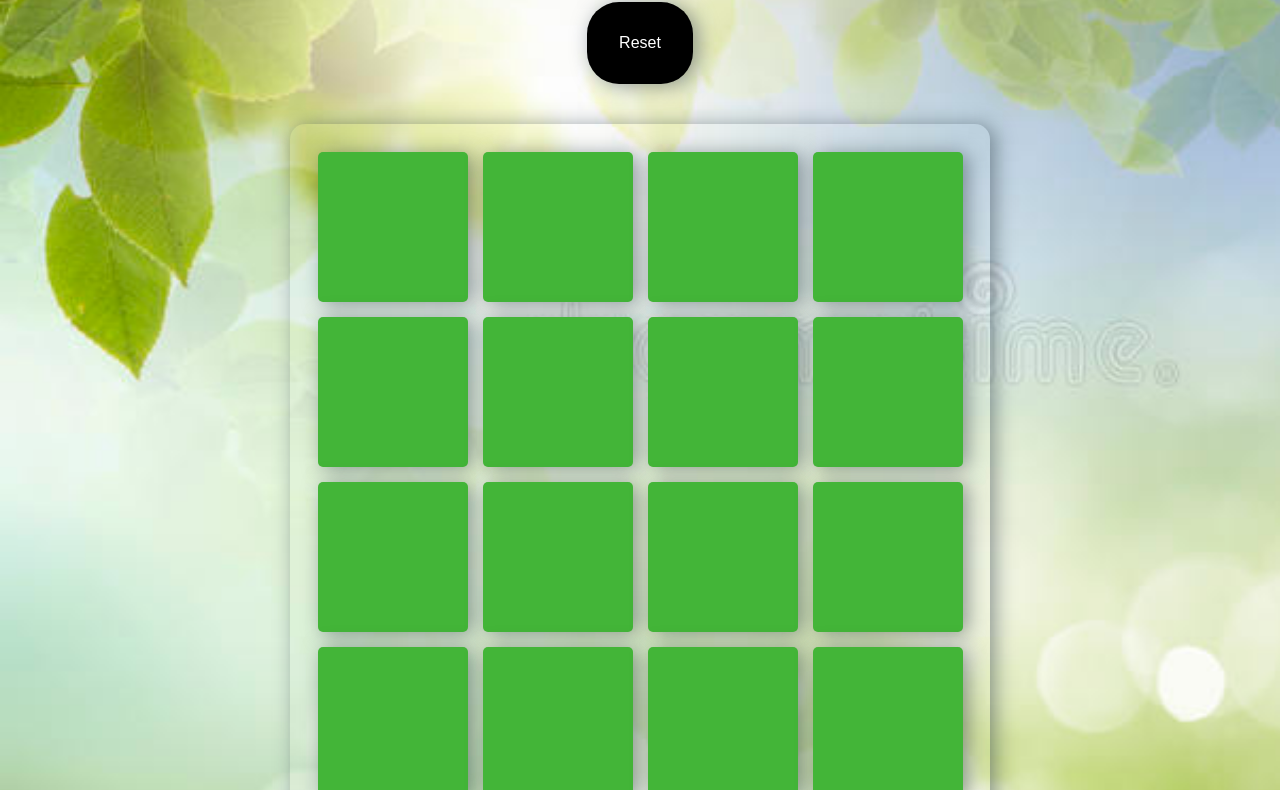
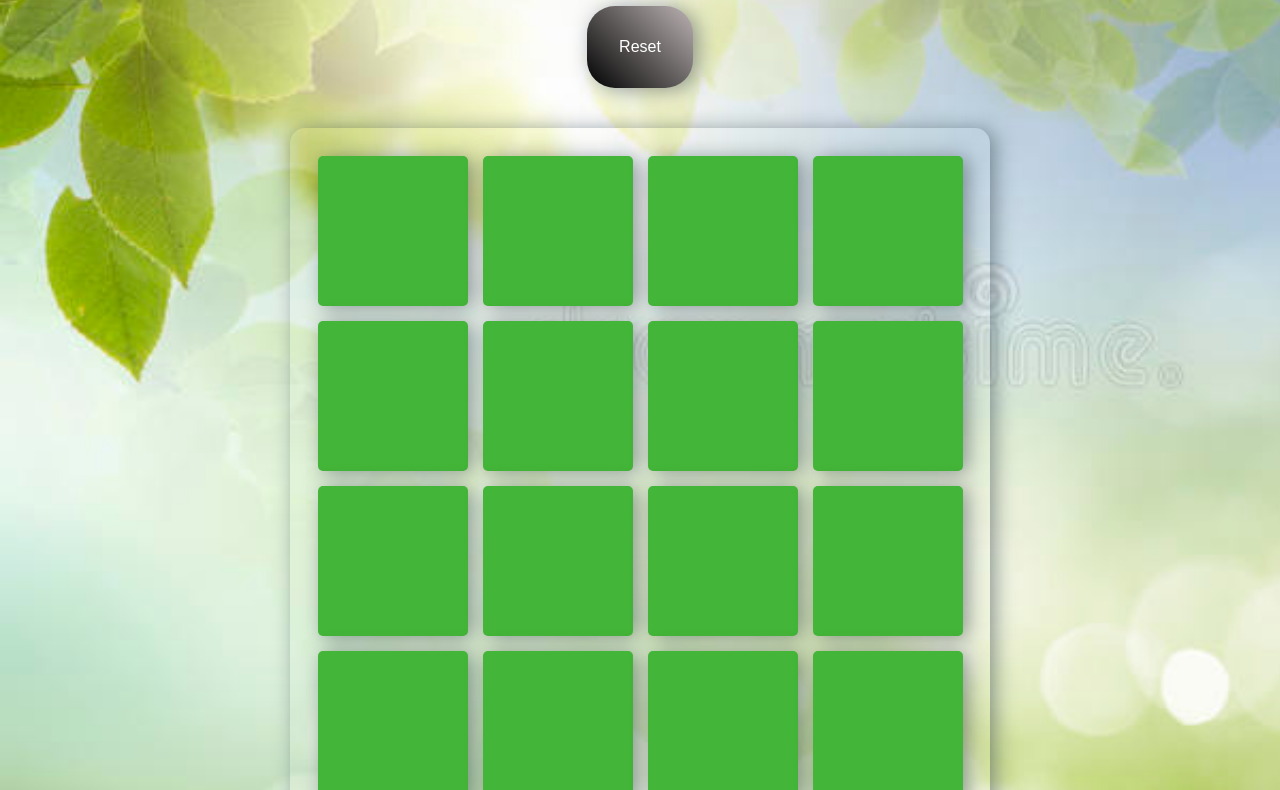
Before and after one commit to ANSHIKA1806/CardFlip_Game, a plain HTML site: page index.html in a window 1280 px wide. Shown: the part 264-1054 px from the top of the page. Drawn offline with Linux system fonts and the light colour scheme.

Commit message:
modified reset button and timer container classes

```diff
--- a/index.html
+++ b/index.html
@@ -1,12 +1,9 @@
 <!DOCTYPE html>
 <html lang="en">
-
   <head>
-    <meta charset="UTF-8">
-    <meta http-equiv="X-UA-Compatible" content="IE=edge">
-    <meta name="viewport" content="width=device-width, initial-scale=1.0">
-
-
+    <meta charset="UTF-8" />
+    <meta http-equiv="X-UA-Compatible" content="IE=edge" />
+    <meta name="viewport" content="width=device-width, initial-scale=1.0" />
 
     <title>Memory Game</title>
   </head>
@@ -25,10 +22,14 @@
         </ul>
         <span class="moves-counter">0</span> Moves
         <div class="timer-container">
-                <span class="timer"><i class="fa fa-hourglass-start"></i> Timer: 00:00</span>
+          <span class="timer"
+            ><i class="fa fa-hourglass-start"></i> Timer: 00:00</span
+          >
         </div>
         <div class="reset">
-                <button class="btn reset-btn">Reset <i class="fa fa-repeat"></i></button>
+          <button class="btn reset-btn">
+            Reset <i class="fa fa-repeat"></i>
+          </button>
         </div>
       </section>
       <!-- Modal section-->
@@ -40,14 +41,26 @@
             <span class="close">&times;</span>
             <h2>Congratulations!</h2>
             <p>You have won the game and found all 8 pairs of cards.</p>
-                    <img class="modal-img" src="img/thumb_up.jpg" alt="Vault boy giving the thumbs up from the game fall out">
+            <img
+              class="modal-img"
+              src="img/thumb_up.jpg"
+              alt="Vault boy giving the thumbs up from the game fall out"
+            />
             <button class="btn play-again-btn">Play Again?</button>
           </div>
         </div>
       </section>
 
       <ul class="deck"></ul>
-        <h4>Made by<a id="maker" href="https://www.linkedin.com/in/anshika-singh-589922164/" target="_blank"> &copy; Anshika 🌸</a></h4>
+      <h4>
+        Made by<a
+          id="maker"
+          href="https://www.linkedin.com/in/anshika-singh-589922164/"
+          target="_blank"
+        >
+          &copy; Anshika 🌸</a
+        >
+      </h4>
     </div>
 
     <style>
@@ -68,7 +81,7 @@
 
       body {
         /* Background pattern from Subtle Patterns */
-            background: url('img/bkg.jpg');
+        background: url("img/bkg.jpg");
         background-repeat: no-repeat;
         background-size: cover;
         font-family: "Open Sans", sans-serif;
@@ -87,22 +100,24 @@
         margin-top: 0.5em;
       }
 
-        ul>li {
+      ul > li {
         list-style: none;
       }
 
       .card,
       .reset-btn {
         cursor: pointer;
+        box-shadow: 0 8px 16px 0 rgba(0, 0, 0, 0.2),
+          0 6px 20px 0 rgba(0, 0, 0, 0.19);
+        background-image: linear-gradient(45deg, black, rgb(189, 180, 180));
+        box-shadow: 5px 2px 20px 0 rgba(46, 61, 73, 0.5);
       }
 
       .btn {
-            border-radius: 2em;
+        border-radius: 1.75em;
         border: none;
         color: #fff;
-            box-shadow: 5px 2px 20px 0 rgba(46, 61, 73, 0.5);
         padding: 2em;
-
       }
       /*----------------------------------
     Header
@@ -133,7 +148,7 @@
         padding: 1em 0 2em;
       }
 
-        .star-rating>li {
+      .star-rating > li {
         display: inline-block;
         padding: 0.5em;
       }
@@ -142,13 +157,15 @@
         padding: 0.2em;
       }
 
-        .reset-btn {
+      /* .reset-btn {
          background: #000;
       }
+      */
 
       .timer-container {
         background: #fff;
         border-radius: 0.5em;
+        border: 2px solid rgb(63, 122, 103);
         color: #000;
         margin: 0.5em;
         padding: 0.5em;
@@ -248,7 +265,7 @@
       }
 
       .card {
-            background:#43b538;
+        background: #43b538;
         border-radius: 0.5em;
         height: 7em;
         width: 7em;
@@ -288,10 +305,10 @@
       }
 
       .match img {
-            background:#0aff99;
+        background: #0aff99;
       }
 
-        h4{
+      h4 {
         text-align: center; /* center the title */
         font-size: 20px; /* set the font size */
         color: #f1efef; /* set the font color */
@@ -368,12 +385,27 @@
           font-size: 2em;
         }
       }
-
-
     </style>
 
     <script>
-    const deckCards = ["Agility.png", "Agility.png", "Boat.png", "Boat.png", "Citizenship.png", "Citizenship.png", "Hack.png", "Hack.png", "Nerd-Rage.png", "Nerd-Rage.png", "Nuka-Cola.png", "Nuka-Cola.png", "Robotics.png", "Robotics.png", "Shock.png", "Shock.png"];
+      const deckCards = [
+        "Agility.png",
+        "Agility.png",
+        "Boat.png",
+        "Boat.png",
+        "Citizenship.png",
+        "Citizenship.png",
+        "Hack.png",
+        "Hack.png",
+        "Nerd-Rage.png",
+        "Nerd-Rage.png",
+        "Nuka-Cola.png",
+        "Nuka-Cola.png",
+        "Robotics.png",
+        "Robotics.png",
+        "Shock.png",
+        "Shock.png",
+      ];
       const deck = document.querySelector(".deck");
       let opened = [];
       let matched = [];
@@ -382,7 +414,9 @@
       const playAgain = document.querySelector(".play-again-btn");
       const movesCount = document.querySelector(".moves-counter");
       let moves = 0;
-    const star = document.getElementById("star-rating").querySelectorAll(".star");
+      const star = document
+        .getElementById("star-rating")
+        .querySelectorAll(".star");
       let starCount = 3;
       const timeCounter = document.querySelector(".timer");
       let time;
@@ -392,7 +426,8 @@
 
       function shuffle(array) {
         let currentIndex = array.length,
-            temporaryValue, randomIndex;
+          temporaryValue,
+          randomIndex;
 
         while (currentIndex !== 0) {
           randomIndex = Math.floor(Math.random() * currentIndex);
@@ -410,9 +445,9 @@
         // Iterate over deck of cards array
         for (let i = 0; i < shuffledDeck.length; i++) {
           // Create the <li> tags
-            const liTag = document.createElement('LI');
+          const liTag = document.createElement("LI");
           // Give <li> class of card
-            liTag.classList.add('card');
+          liTag.classList.add("card");
           // Create the <img> tags
           const addImage = document.createElement("IMG");
           // Append <img> to <li>
@@ -437,14 +472,20 @@
 
       function timer() {
         // Update the count every 1 second
-        time = setInterval(function() {
+        time = setInterval(function () {
           seconds++;
           if (seconds === 60) {
             minutes++;
             seconds = 0;
           }
           // Update the timer in HTML with the time it takes the user to play the game
-            timeCounter.innerHTML = "<i class='fa fa-hourglass-start'></i>" + " Timer: " + minutes + " Mins " + seconds + " Secs";
+          timeCounter.innerHTML =
+            "<i class='fa fa-hourglass-start'></i>" +
+            " Timer: " +
+            minutes +
+            " Mins " +
+            seconds +
+            " Secs";
         }, 1000);
       }
 
@@ -458,7 +499,8 @@
         timeStart = false;
         seconds = 0;
         minutes = 0;
-        timeCounter.innerHTML = "<i class='fa fa-hourglass-start'></i>" + " Timer: 00:00";
+        timeCounter.innerHTML =
+          "<i class='fa fa-hourglass-start'></i>" + " Timer: 00:00";
         // Reset star count and the add the class back to show stars again
         star[1].firstElementChild.classList.add("fa-star");
         star[2].firstElementChild.classList.add("fa-star");
@@ -516,7 +558,7 @@
         /* Access the two cards in opened array and add
         the class of match to the imgages parent: the <li> tag
         */
-        setTimeout(function() {
+        setTimeout(function () {
           opened[0].parentElement.classList.add("match");
           opened[1].parentElement.classList.add("match");
           // Push the matched cards to the matched array
@@ -536,7 +578,7 @@
       function noMatch() {
         /* After 700 miliseconds the two cards open will have
         the class of flip removed from the images parent element <li>*/
-        setTimeout(function() {
+        setTimeout(function () {
           // Remove class flip on images parent element
           opened[0].parentElement.classList.remove("flip");
           opened[1].parentElement.classList.remove("flip");
@@ -565,7 +607,12 @@
         // Select all p tags with the class of stats and update the content
         let p = stats.querySelectorAll("p.stats");
         // Set the new <p> to have the content of stats (time, moves and star rating)
-        p[0].innerHTML = "Time to complete: " + minutes + " Minutes and " + seconds + " Seconds";
+        p[0].innerHTML =
+          "Time to complete: " +
+          minutes +
+          " Minutes and " +
+          seconds +
+          " Seconds";
         p[1].innerHTML = "Moves Taken: " + moves;
         p[2].innerHTML = "Your Star Rating is: " + starCount + " out of 3";
       }
@@ -577,11 +624,11 @@
         modal.style.display = "block";
 
         // When the user clicks on <span> (x), close the modal
-        modalClose.onclick = function() {
+        modalClose.onclick = function () {
           modal.style.display = "none";
         };
         // When the user clicks anywhere outside of the modal, close it
-        window.onclick = function(event) {
+        window.onclick = function (event) {
           if (event.target == modal) {
             modal.style.display = "none";
           }
@@ -596,7 +643,7 @@
         }
       }
 
-    deck.addEventListener("click", function(evt) {
+      deck.addEventListener("click", function (evt) {
         if (evt.target.nodeName === "LI") {
           // To console if I was clicking the correct element
           console.log(evt.target.nodeName + " Was clicked");
@@ -632,15 +679,12 @@
         }
       });
 
-    reset.addEventListener('click', resetEverything);
+      reset.addEventListener("click", resetEverything);
 
-    playAgain.addEventListener('click', function() {
+      playAgain.addEventListener("click", function () {
         modal.style.display = "none";
         resetEverything();
       });
-
     </script>
-
   </body>
-
 </html>
```
Lines whose indentation alone changed are shown as unchanged.
